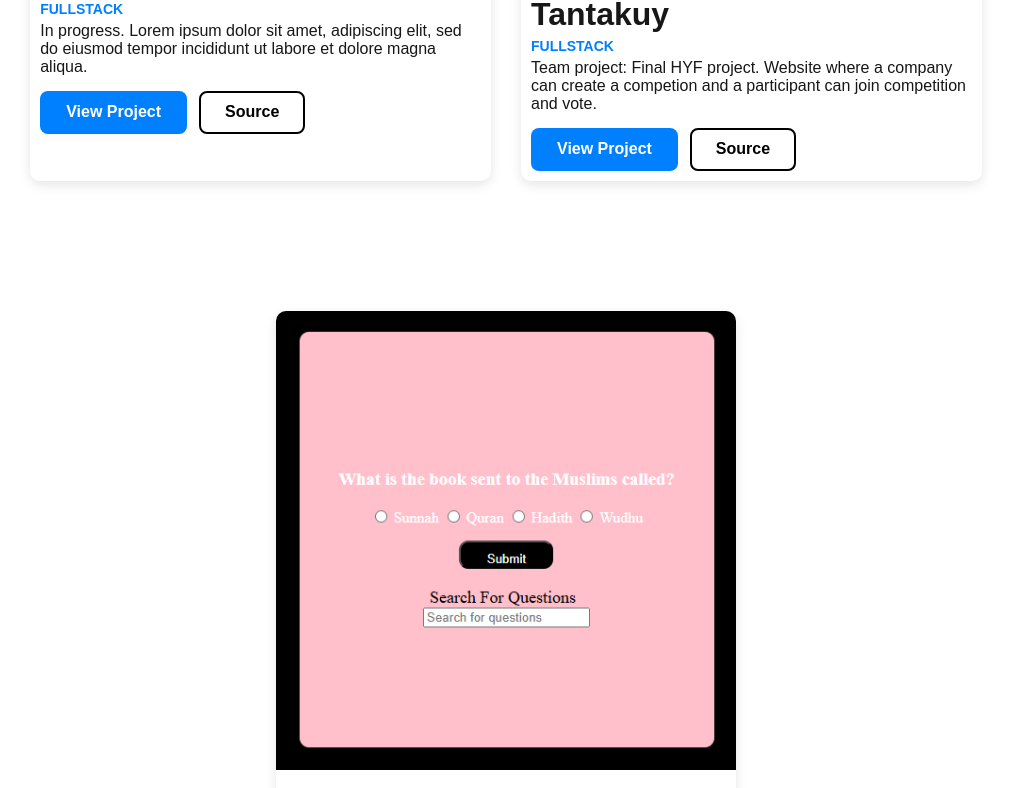
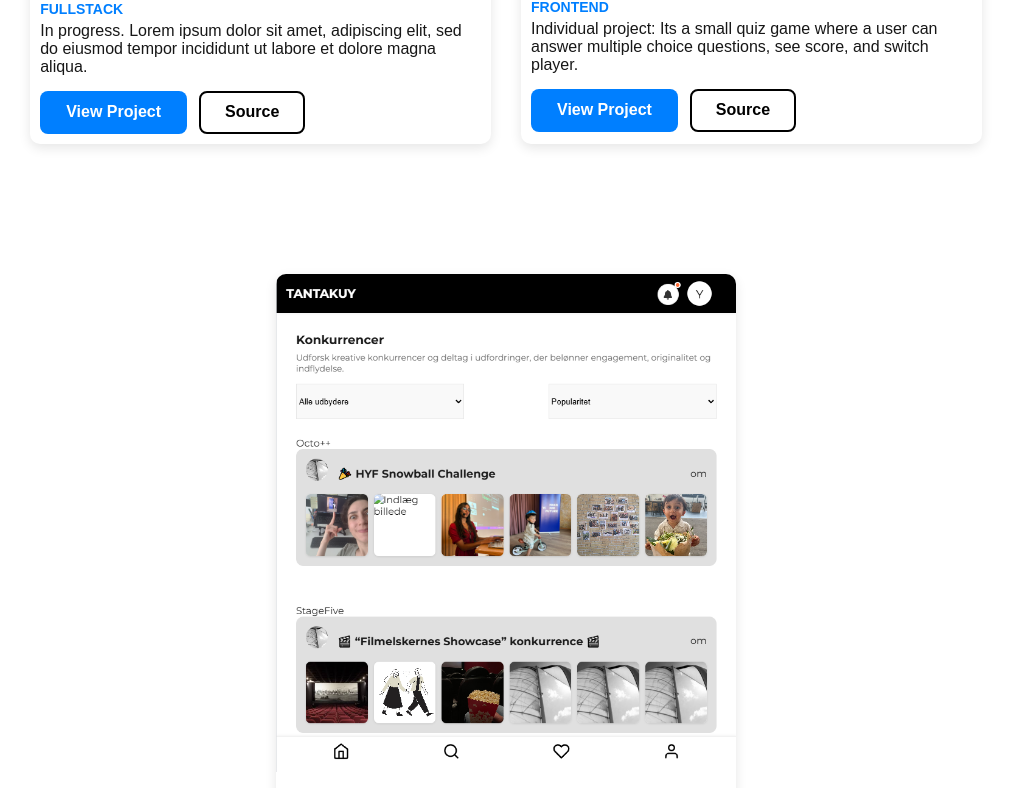
Before and after one commit to Ganja0003/my-portfolio, a Next.js app: page / in a window 1280 px wide. Shown: the part 1358-2146 px from the top of the page, without its empty margins (134-1145 px from the left). Built offline with nearby package versions, Linux system fonts and the light colour scheme.

Commit message:
Revert "change order of the projects"
This reverts commit 836a3cde82d7457fd6593b54f6c9c0d907bd3bf8.

```diff
--- a/src/app/components/projects/projectList.jsx
+++ b/src/app/components/projects/projectList.jsx
@@ -12,14 +12,6 @@ export default function ProjectList() {
           viewProjectLink="https://github.com/Ganja0003/meal-sharing"
           viewSourceLink="https://github.com/Ganja0003/meal-sharing"
         />
-        <Projects
-          img='images\tantakuy-project.png'
-          projectTitle="Tantakuy"
-          techStack="FULLSTACK"
-          projectDescription="Team project: Final HYF project. Website where a company can create a competion and a participant can join competition and vote."
-          viewProjectLink="https://tantakuy-hyf.vercel.app/"
-          viewSourceLink="https://github.com/Lupescua/tantakuy-hyf"
-        />
          <Projects
           img='images\Quiz-app-project.png'
           projectTitle="Quiz App"
@@ -28,7 +20,14 @@ export default function ProjectList() {
           viewProjectLink="https://quiz-app-project-2ui6.onrender.com/"
           viewSourceLink="https://github.com/Ganja0003/Quiz-App-Project"
         />
-
+         <Projects
+          img='images\tantakuy-project.png'
+          projectTitle="Tantakuy"
+          techStack="FULLSTACK"
+          projectDescription="Team project: Final HYF project. Website where a company can create a competion and a participant can join competition and vote."
+          viewProjectLink="https://tantakuy-hyf.vercel.app/"
+          viewSourceLink="https://github.com/Lupescua/tantakuy-hyf"
+        />
 
       </div>
     </>
```
